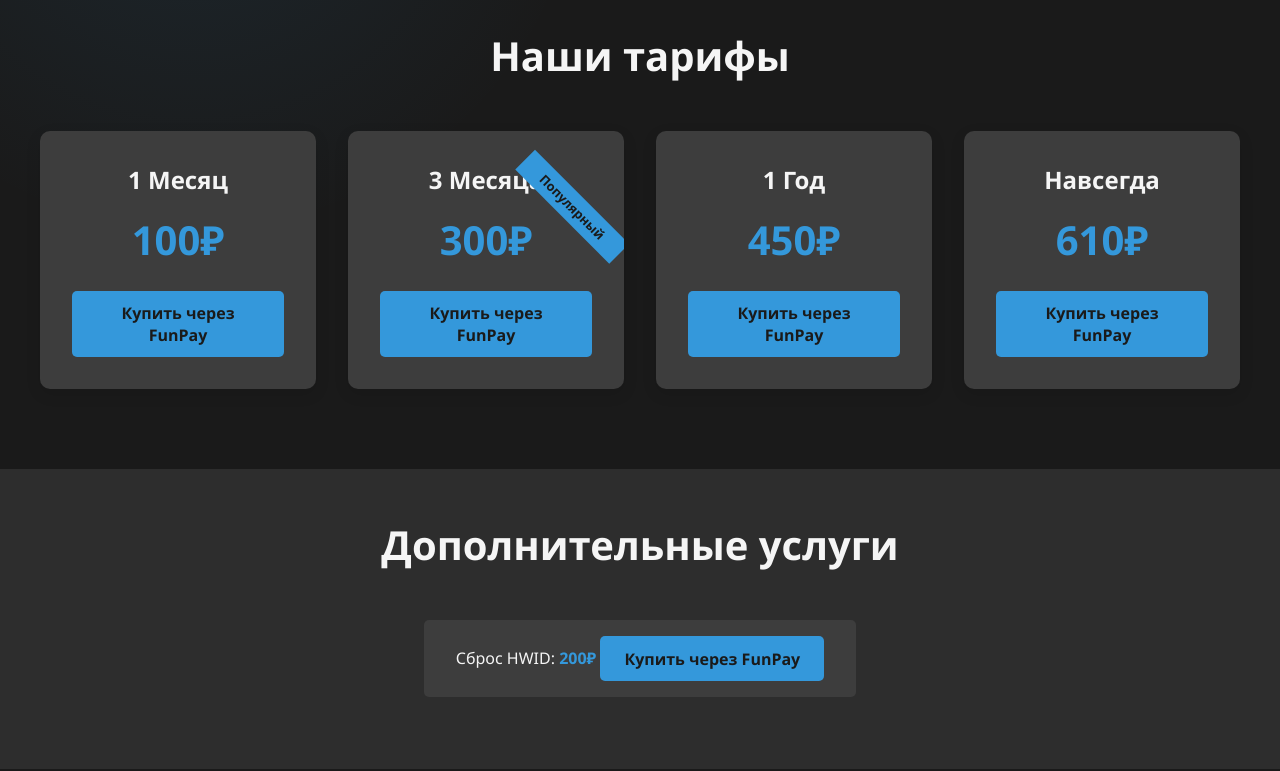
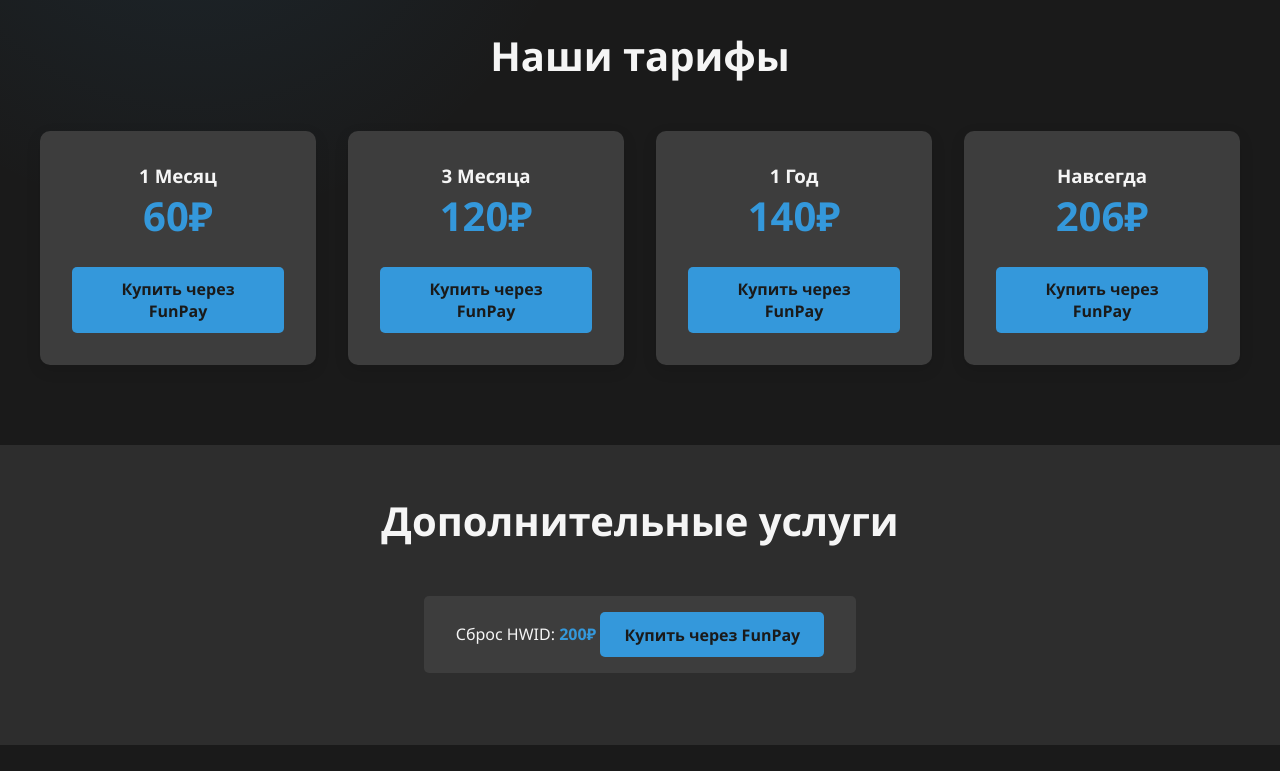
Before and after one commit to Chches1488/WaileentDLC, a plain HTML site: page index.html in a window 1280 px wide. Shown: the part 1320-2091 px from the top of the page. Drawn offline with nearby package versions, Linux system fonts and the light colour scheme.

Commit message:
Add files via upload

```diff
--- a/index.html
+++ b/index.html
@@ -316,19 +316,7 @@
             box-shadow: 0 15px 30px rgba(0, 0, 0, 0.2);
         }
 
-        .pricing-card.popular::before {
-            content: 'Популярный';
-            position: absolute;
-            top: 0;
-            right: 0;
-            background-color: var(--accent-blue);
-            color: var(--dark-gray);
-            padding: 0.3rem 1.5rem;
-            font-size: 0.8rem;
-            font-weight: 600;
-            transform: translateY(-50%) rotate(45deg) translateX(26%);
-            transform-origin: bottom left;
-        }
+               }
 
         .pricing-title {
             font-size: 1.5rem;
@@ -628,22 +616,22 @@
         <div class="pricing-grid">
             <div class="pricing-card animate__animated animate__fadeInLeft">
                 <h3 class="pricing-title">1 Месяц</h3>
-                <div class="pricing-price">100₽</div>
+                <div class="pricing-price">60₽</div>
                 <a href="https://funpay.com/users/13118271/" target="_blank" class="pricing-button">Купить через FunPay</a>
             </div>
             <div class="pricing-card popular animate__animated animate__fadeInUp">
                 <h3 class="pricing-title">3 Месяца</h3>
-                <div class="pricing-price">300₽</div>
+                <div class="pricing-price">120₽</div>
                 <a href="https://funpay.com/users/13118271/" target="_blank" class="pricing-button">Купить через FunPay</a>
             </div>
             <div class="pricing-card animate__animated animate__fadeInRight">
                 <h3 class="pricing-title">1 Год</h3>
-                <div class="pricing-price">450₽</div>
+                <div class="pricing-price">140₽</div>
                 <a href="https://funpay.com/users/13118271/" target="_blank" class="pricing-button">Купить через FunPay</a>
             </div>
             <div class="pricing-card animate__animated animate__fadeInRight animate__delay-1s">
                 <h3 class="pricing-title">Навсегда</h3>
-                <div class="pricing-price">610₽</div>
+                <div class="pricing-price">206₽</div>
                 <a href="https://funpay.com/users/13118271/" target="_blank" class="pricing-button">Купить через FunPay</a>
             </div>
         </div>
```
